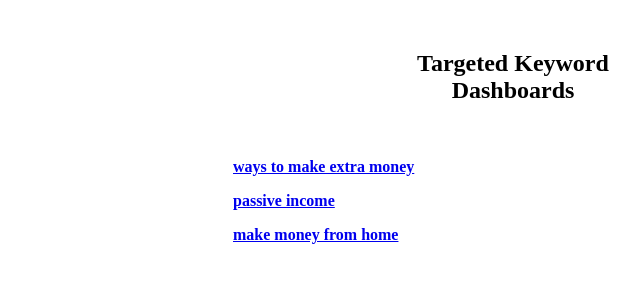
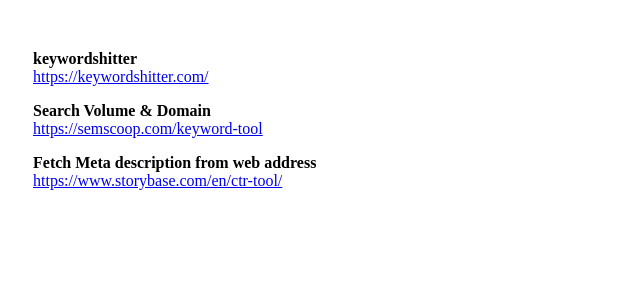
Before and after one commit to spmohq/home, a plain HTML site: page index.html in a window 1280 px wide. Shown: the whole page, without its empty margins (127-767 px from the left). Drawn offline with Linux system fonts and the light colour scheme.

Commit message:
Update index.html

```diff
--- a/index.html
+++ b/index.html
@@ -1,6 +1,6 @@
 <html>
 <head>
-<title>My Targeted Keywords</title>
+<title>Keyword2Domain</title>
 <style type="text/css">
 <!--
 body {
@@ -14,16 +14,14 @@ body {
 <body>
 
 
-<table style="width: 600px; margin-left: auto; margin-right: auto;" border="0" cellspacing="10" cellpadding="10">
+<table style="width: 1000px; margin-left: auto; margin-right: auto;" border="0" cellspacing="10" cellpadding="10">
 <tbody>
 <tr>
 <td>
 
-<h2 style="text-align: center;">Targeted Keyword<br />Dashboards</h2>
-<p>&nbsp;</p>
-<p><a href="waystomakeextramoney.html" target="_blank" rel="noopener"><strong>ways to make extra money</strong></a></p>
-<p><a href="passiveincome.html" target="_blank" rel="noopener"><strong>passive income</strong></a></p>
-<p><a href="makemoneyfromhome.html" target="_blank" rel="noopener"><strong>make money from home</strong></a></p>
+<p><strong>keywordshitter</strong><br /><a href="https://keywordshitter.com/" target="_blank" rel="noopener">https://keywordshitter.com/</a></p>
+<p><strong>Search Volume &amp; Domain</strong><br /><a href="https://semscoop.com/keyword-tool" target="_blank" rel="noopener">https://semscoop.com/keyword-tool</a></p>
+<p><strong>Fetch Meta description from web address</strong><br /><a href="https://www.storybase.com/en/ctr-tool/" target="_blank" rel="noopener">https://www.storybase.com/en/ctr-tool/</a></p>
 
 </td>
 </tr>
```
